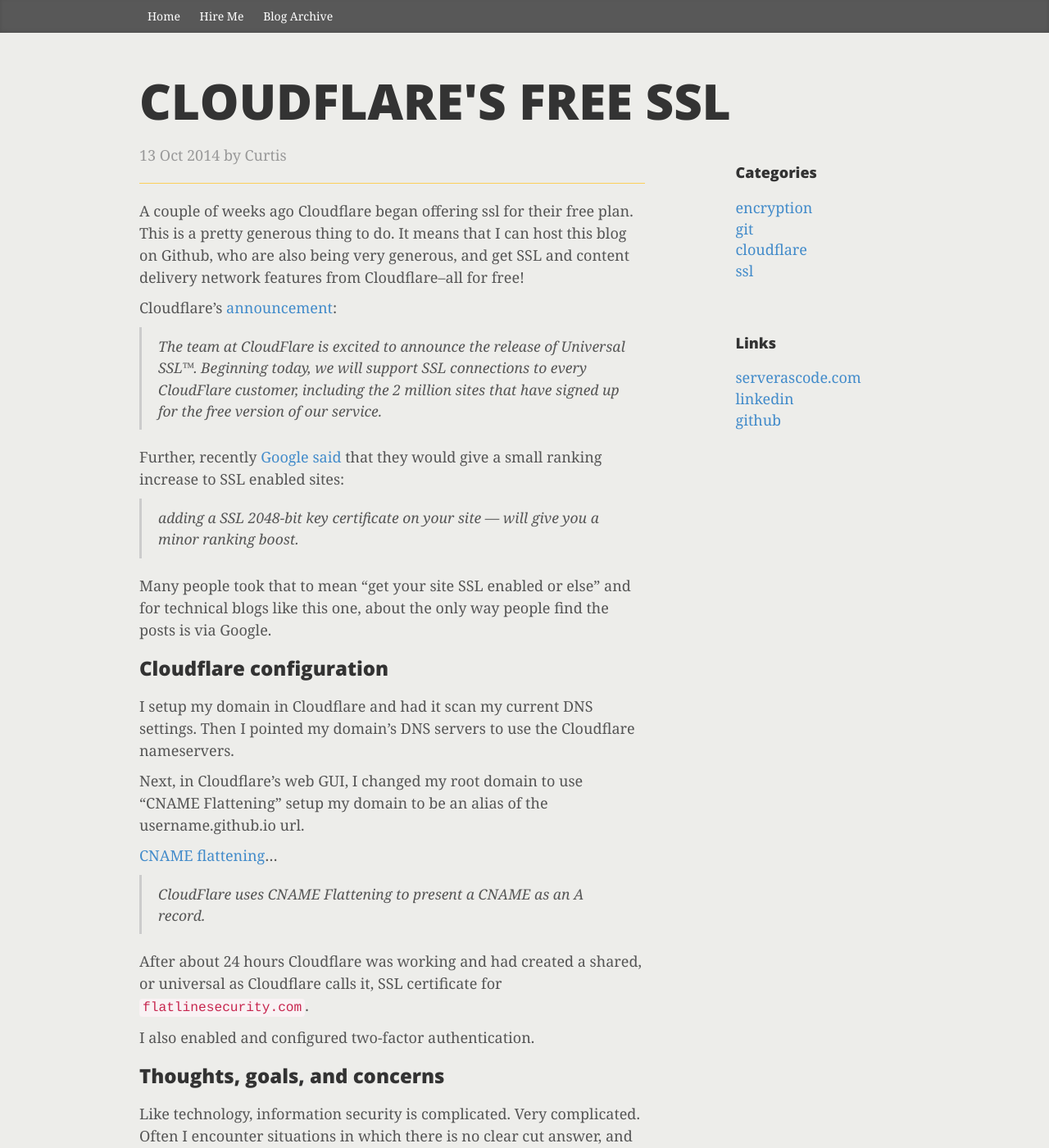
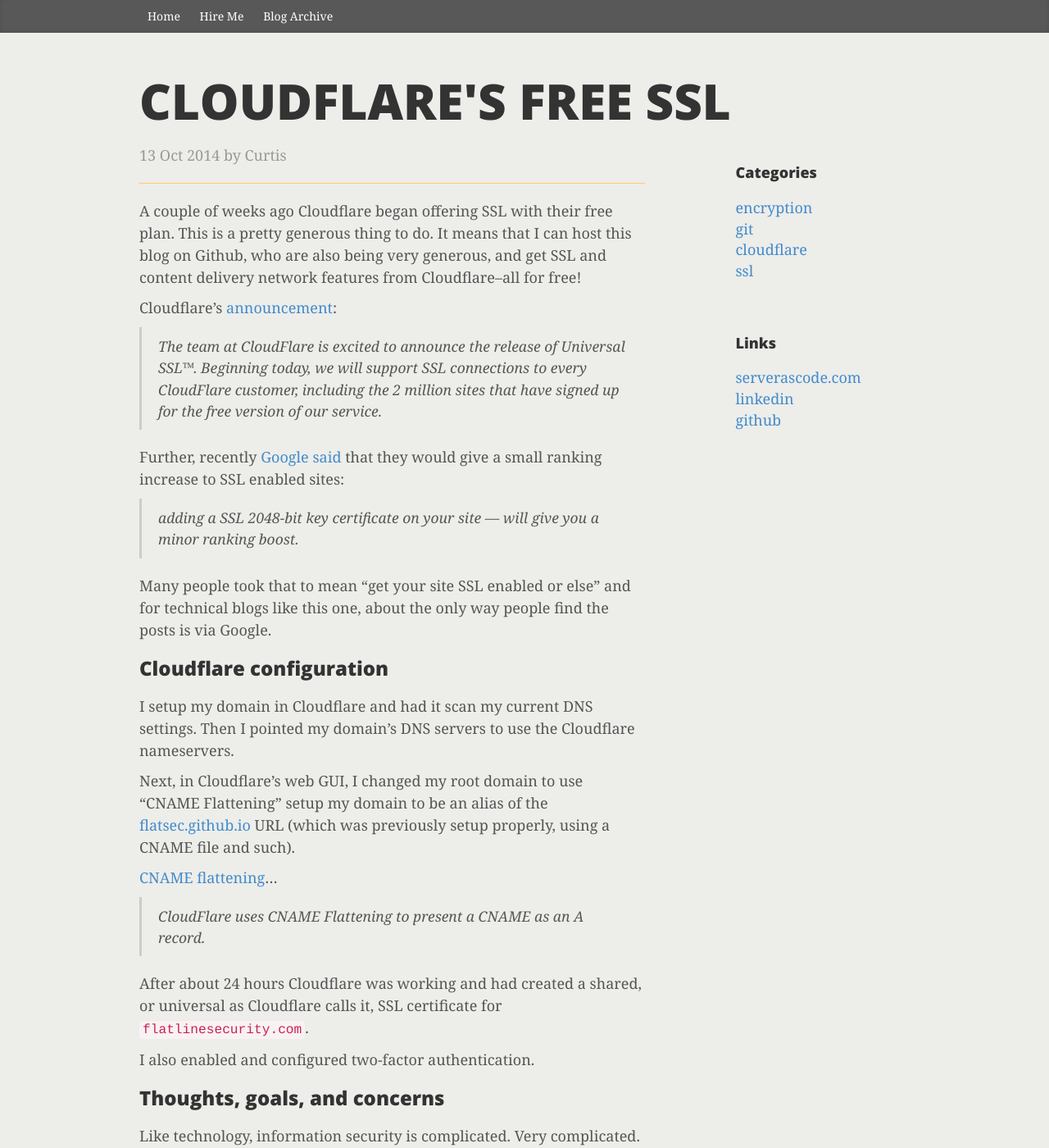
Before and after one commit to flatsec/flatsec.github.io, a Jekyll site: the page built from _posts/2014-10-13-cloudflare-free-ssl.md, in a window 1280 px wide and 1400 px high. Shown: the whole window at 82% size. Built offline with Jekyll 4.4.1, drawn with Linux system fonts in a browser that asks for light colours; nearby versions of some CDN libraries; Markdown is read by kramdown in place of the engine named in the settings; comment, search, counter and statistics services are not loaded; some of the changed text lies outside the part shown.

Commit message:
fixup cloudflare ssl post a bit

```diff
--- a/_posts/2014-10-13-cloudflare-free-ssl.md
+++ b/_posts/2014-10-13-cloudflare-free-ssl.md
@@ -5,10 +5,11 @@ date:       2014-10-13 12:31:19
 categories:
   - cloudflare
   - ssl
+  - encryption
 
 ---
 
-A couple of weeks ago Cloudflare began offering ssl for their free plan. This is a pretty generous thing to do. It means that I can host this blog on Github, who are also being very generous, and get SSL and content delivery network features from Cloudflare--all for free!
+A couple of weeks ago Cloudflare began offering SSL with their free plan. This is a pretty generous thing to do. It means that I can host this blog on Github, who are also being very generous, and get SSL and content delivery network features from Cloudflare--all for free!
 
 <!-- more -->
 
@@ -26,7 +27,7 @@ Many people took that to mean "get your site SSL enabled or else" and for techni
 
 I setup my domain in Cloudflare and had it scan my current DNS settings. Then I pointed my domain's DNS servers to use the Cloudflare nameservers.
 
-Next, in Cloudflare's web GUI, I changed my root domain to use "CNAME Flattening" setup my domain to be an alias of the username.github.io url.
+Next, in Cloudflare's web GUI, I changed my root domain to use "CNAME Flattening" setup my domain to be an alias of the [flatsec.github.io](http://flatsec.github.io) URL (which was previously setup properly, using a CNAME file and such).
 
 [CNAME flattening](https://support.cloudflare.com/hc/en-us/articles/200169056-CNAME-Flattening-RFC-compliant-support-for-CNAME-at-the-root)...
 
@@ -61,4 +63,4 @@ These are some of the thoughts, goals, and concerns I have about using Cloudflar
 
 For me, as an individual technical blogger, I think it's reasonable to use Cloudflare's free SSL service. However, what's reasonable for me in this particular situation might not be reasonable for you or your business.
 
-Basically, I'm availing myself of several free services, including Google Analytics, Disqus comments, etc, and all those services, while not costing me anything, do provide valuable information for the vendor in terms of data. At some point in the future it might make sense for me to host this site elsewhere, but for the time being I'm Ok with how it's setup.
+Basically, I'm availing myself of several free services, including Google Analytics, Google Fonts, Disqus comments, etc, and all those services, while not costing me anything, do provide valuable information for the vendor in terms of data. At some point in the future it might make sense for me to host this site elsewhere (I do like [Digital Ocean](https://www.digitalocean.com/)), but for the time being I'm Ok with how it's setup.
```
Also changed, not shown: other parts of _posts/2014-10-13-cloudflare-free-ssl.md (+1 -0 lines).
